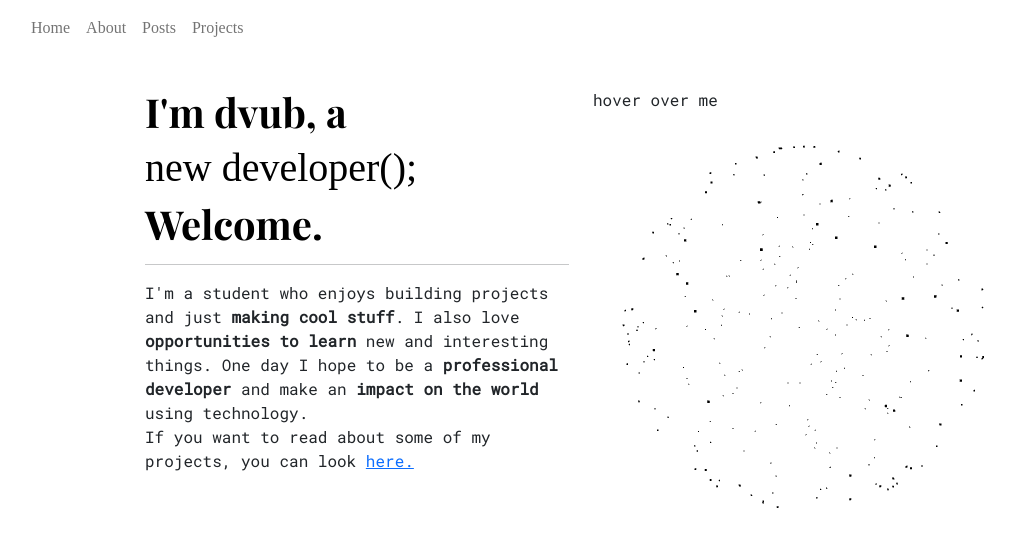
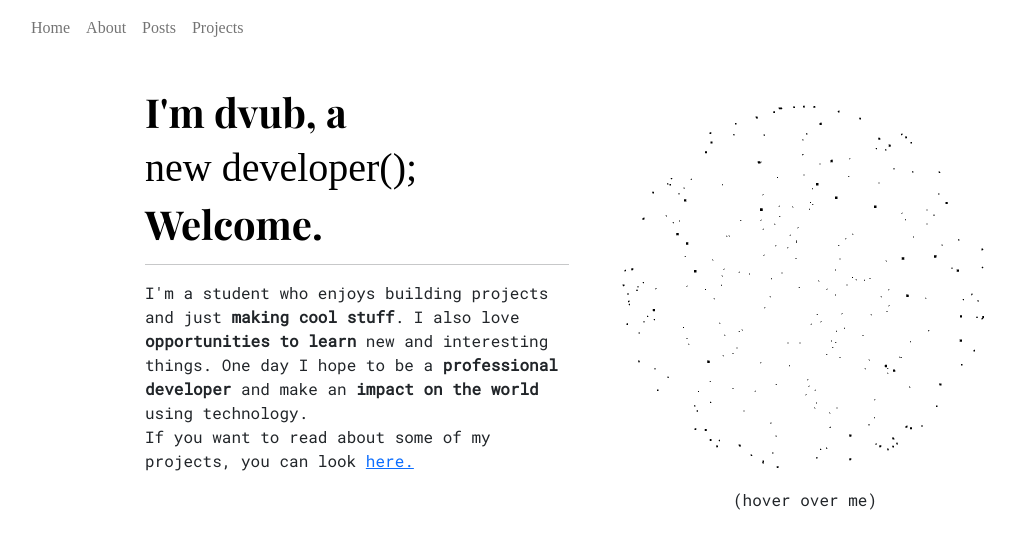
Before and after one commit to dvub/dvub-site, a Next.js app: page / in a window 1280 px wide. Shown: the top 548 px of the page, without its empty margins (59-1074 px from the left). Built offline with nearby package versions, Linux system fonts and the light colour scheme; a web font is replaced by a local one.

Commit message:
adjusted animation offsets, changed r3f canvas position

```diff
--- a/pages/index.tsx
+++ b/pages/index.tsx
@@ -6,8 +6,7 @@ import Sphere from '../components/sphere'
 import { EffectComposer, Vignette, DepthOfField } from '@react-three/postprocessing'
 import { Container, Col, Row } from 'react-bootstrap'
 
-// SET CANVAS EL WIDTH AND HEIGHT INSIDE OF DIV
-
+// todos:
 // work on readme
 
 const Home: NextPage = () => {
@@ -19,12 +18,12 @@ const Home: NextPage = () => {
           <Col>
             <div>
               <h1 className='animate'>I&#39;m dvub, a</h1>
-              <h1 className='mono animate' style={{animationDelay: '1s'}}>
+              <h1 className='mono animate' style={{animationDelay: '0.5s'}}>
                   new developer();
                 </h1>
-              <h1 style={{animationDelay: '2s'}} className='animate'>Welcome.</h1>
+              <h1 style={{animationDelay: '1s'}} className='animate'>Welcome.</h1>
               <hr />
-              <p className='animate' style={{animationDelay: '2.5s'}}>
+              <p className='animate' style={{animationDelay: '1.5s'}}>
                 I&#39;m a student who enjoys building projects and just <b>making cool stuff</b>.
                 I also love <b>opportunities to learn</b> new and interesting things.
                 One day I hope to be a <b>professional developer</b> and make an <b>impact on the world</b> using technology.
@@ -34,11 +33,13 @@ const Home: NextPage = () => {
             </div>
           </Col>
           <Col>
-          <div>
-            <p>hover over me</p>
-            <Canvas camera={{ position: [-35, 0, 0]}} className='animate' style={{animationDelay: '2.5s', height: '25rem'}}>
+          <div style={{textAlign: 'center', animationDelay: '2s'}} className='animate'>
+
+            <Canvas camera={{ position: [-35, 0, 0]}} style={{height: '25rem'}}>
+
               <Sphere />
             </Canvas>
+            <p>(hover over me)</p>
             </div>
           </Col>
           </Row>
```
